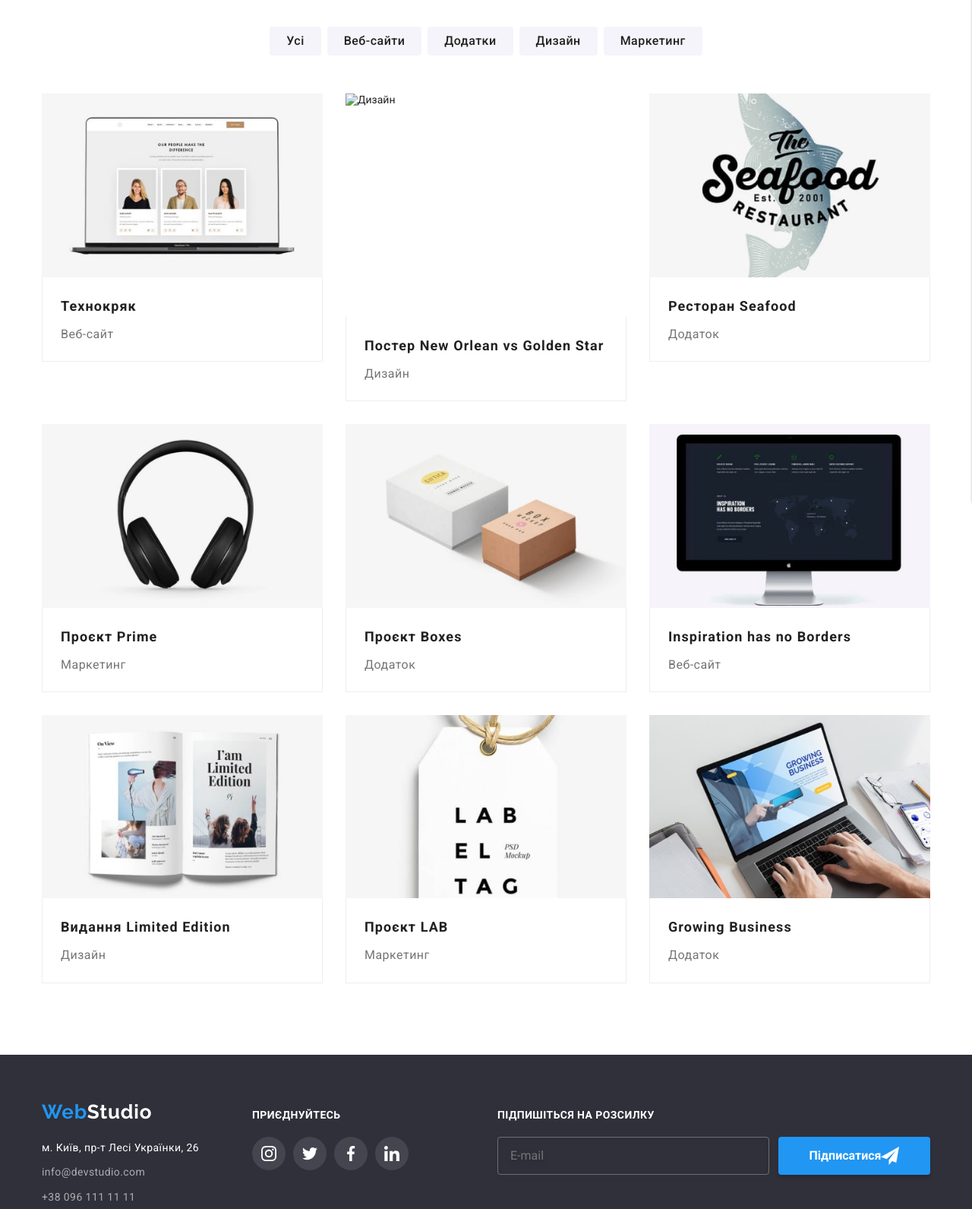
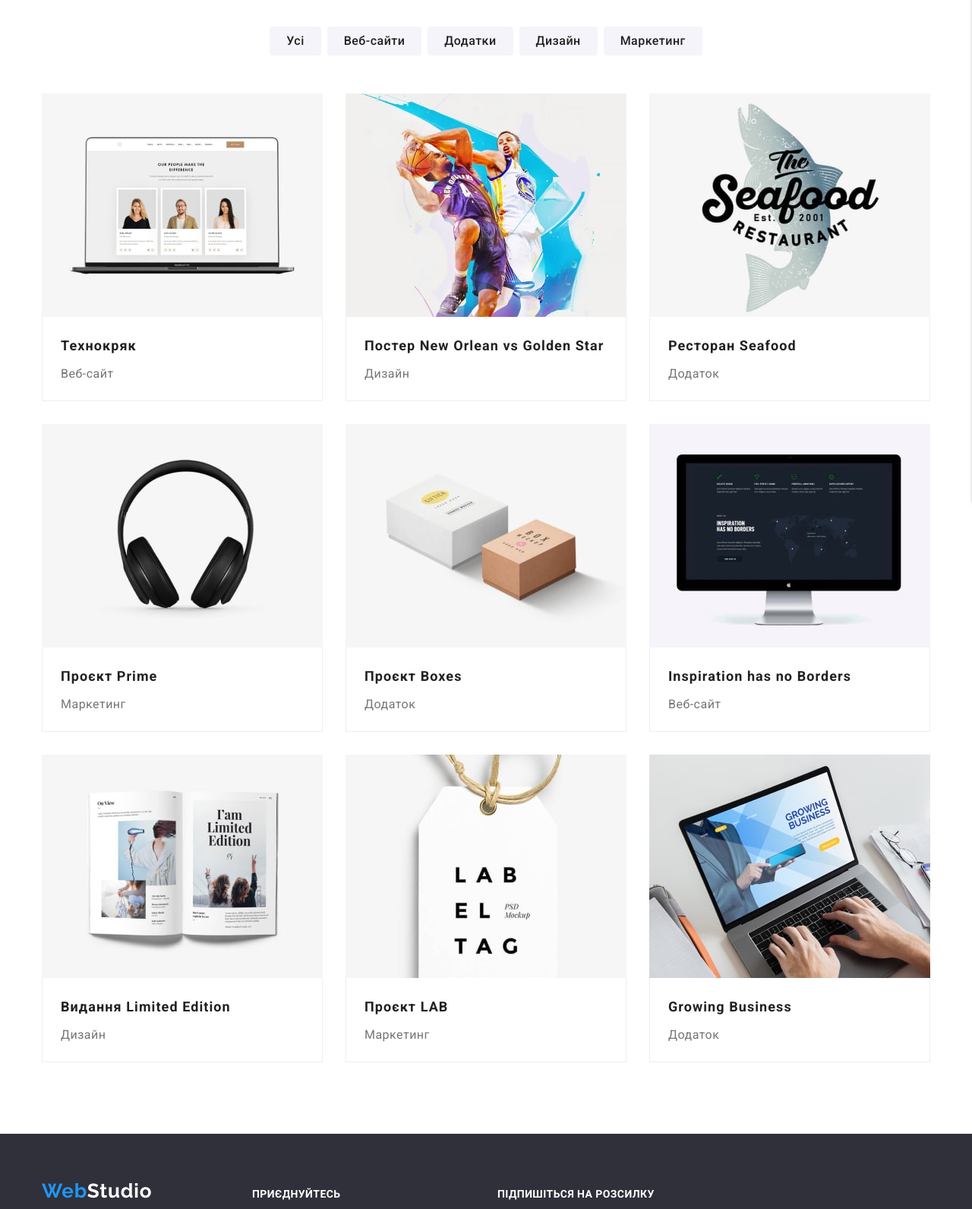
Before and after one commit to TetianaUstimevko/goit-markup-hw-08, a plain HTML site: page portfolio.html in a window 1280 px wide. Shown: the part 140-1731 px from the top of the page at 76% size. Drawn offline with nearby package versions, Linux system fonts and the light colour scheme.

Commit message:
add img to portfolio

```diff
--- a/portfolio.html
+++ b/portfolio.html
@@ -125,16 +125,17 @@
               <a class="portfolio__link" href="">
                 <div class="portfolio__thumb">
                   <img
-                    srcset="img\portfolio\phone\imgport1_sm@1x.jpg,
-                    img\portfolio\phone\imgport1_sm@2x.jpg,
-                    img\portfolio\tablet\imgport2_md@1x.jpg,
-                    img\portfolio\tablet\imgimgport1_md@2x.jpg,
-                    img\portfolio\desktop\imgport1_lg@1x.jpg,
-                    img\portfolio\desktop\imgport1_lg@2x.jpg"
-                    src="img\portfolio\phone\imgport1_sm@1x.jpg"
+                    srcset="./img/portfolio/phone/imgport1_sm@1x.jpg 450w,
+                    ./img/portfolio/phone/imgport1_sm@2x.jpg 900w,
+                    ./img/portfolio/tablet/imgport2_md@1x.jpg 354w,
+                    ./img/portfolio/tablet/imgimgport1_md@2x.jpg 708w,
+                    ./img/portfolio/desktop/imgport1_lg@1x.jpg 370w,
+                    ./img/portfolio/desktop/imgport1_lg@2x.jpg 740w"
+                    src="./img/portfolio/phone/imgport1_sm@1x.jpg"
+                    sizes="(min-width: 1200px) 370px, (min-width: 768px) 354px, (min-width: 480px) 450px, 100vw"
                     alt="Веб-сайт"
-                    width="370"
-                    height="294"
+                    min-width="370"
+
                     class="portfolio-img"
                   />
                   <div class="portfolio__overlay">
@@ -156,15 +157,17 @@
               <a class="portfolio__link" href="">
                 <div class="portfolio__thumb">
                   <img
-                    srcset="img\portfolio\phone\imgport2_sm@1x.jpg,img\portfolio\phone\imgport2_sm@2x.jpg,
-                    img\portfolio\tablet\imgport2_md@1x.jpg,
-                    img\portfolio\tablet\imgport2_md@2x.jpg,
-                    img\portfolio\desktop\imgport2_lg@1x.jpg,
-                    img\portfolio\desktop\imgport2_lg@2x.jpg"
-                    src="img\portfolio\phone\imgport2_sm@1x.jpg"
+                    srcset="./img/portfolio/phone/imgport2_sm@1x.jpg 450w,
+                    ./img/portfolio/phone/imgport2_sm@2x.jpg 900w,
+                    ./img/portfolio/tablet/imgport2_md@1x.jpg 354w,
+                    ./img/portfolio/tablet/imgport2_md@2x.jpg 708w,
+                    ./img/portfolio/desktop/imgport2_lg@1x.jpg 370w,
+                    ./img/portfolio/desktop/imgport2_lg@2x.jpg 740w"
+                    src="./img/portfolio/phone/imgport2_sm@1x.jpg"
+                    sizes="(min-width: 1200px) 370px, (min-width: 768px) 354px, (min-width: 480px) 450px, 100vw"
                     alt="Дизайн"
-                    width="370"
-                    height="294"
+                    min-width="370"
+
                     class="portfolio-img"
                   />
                   <div class="portfolio__overlay">
@@ -188,15 +191,17 @@
               <a class="portfolio__link" href="">
                 <div class="portfolio__thumb">
                   <img
-                   srcset="img\portfolio\phone\imgport3_sm@1x.jpg, img\portfolio\phone\imgport3_sm@2x.jpg,
-                   img\portfolio\tablet\imgport3_md@1x.jpg,
-                   img\portfolio\tablet\imgport3_md@2x.jpg,
-                   img\portfolio\desktop\imgport3_lg@1x.jpg,
-                   img\portfolio\desktop\imgport3_lg@2x.jpg"
-                    src="img\portfolio\phone\imgport3_sm@1x.jpg"
+                   srcset="./img/portfolio/phone/imgport3_sm@1x.jpg 450w,
+                   ./img/portfolio/phone/imgport3_sm@2x.jpg 900w,
+                   ./img/portfolio/tablet/imgport3_md@1x.jpg 354w,
+                   ./img/portfolio/tablet/imgport3_md@2x.jpg 708w,
+                   ./img/portfolio/desktop/imgport3_lg@1x.jpg 370w,
+                   ./img/portfolio/desktop/imgport3_lg@2x.jpg 740w"
+                    src="./img/portfolio/phone/imgport3_sm@1x.jpg"
+                    sizes="(min-width: 1200px) 370px, (min-width: 768px) 354px, (min-width: 480px) 450px, 100vw"
                     alt="Додаток"
-                    width="370"
-                    height="294"
+                    min-width="370"
+
                     class="portfolio-img"
                   />
                   <div class="portfolio__overlay">
@@ -218,15 +223,17 @@
               <a class="portfolio__link" href="">
                 <div class="portfolio__thumb">
                   <img
-                    srcset="img\portfolio\phone\imgport4_sm@1x.jpg, img\portfolio\phone\imgport4_sm@2x.jpg,
-                    img\portfolio\tablet\imgport4_md@1x.jpg,
-                    img\portfolio\tablet\imgport4_md@2x.jpg,
-                    img\portfolio\desktop\imgport4_lg@1x.jpg,
-                    img\portfolio\desktop\imgport4_lg@2x.jpg"
-                    src="img\portfolio\phone\imgport4_sm@1x.jpg"
+                    srcset="./img/portfolio/phone/imgport4_sm@1x.jpg 450w,
+                    ./img/portfolio/phone/imgport4_sm@2x.jpg 900w,
+                    ./img/portfolio/tablet/imgport4_md@1x.jpg 354w,
+                    ./img/portfolio/tablet/imgport4_md@2x.jpg 708w,
+                    ./img/portfolio/desktop/imgport4_lg@1x.jpg 370w,
+                    ./img/portfolio/desktop/imgport4_lg@2x.jpg 740w"
+                    src="./img/portfolio/phone/imgport4_sm@1x.jpg"
+                    sizes="(min-width: 1200px) 370px, (min-width: 768px) 354px, (min-width: 480px) 450px, 100vw"
                     alt="Маркетинг"
-                    width="370"
-                    height="294"
+                    min-width="370"
+
                     class="portfolio-img"
                   />
                   <div class="portfolio__overlay">
@@ -248,15 +255,17 @@
               <a class="portfolio__link" href="">
                 <div class="portfolio__thumb">
                   <img
-                    srcset="img\portfolio\phone\imgport5_sm@1x.jpg, img\portfolio\phone\imgport5_sm@2x.jpg,
-                    img\portfolio\tablet\imgport5_md@1x.jpg,
-                    img\portfolio\tablet\imgport5_md@1x.jpg,
-                    img\portfolio\desktop\imgport5_lg@1x.jpg,
-                    img\portfolio\desktop\imgport5_lg@2x.jpg"
-                    src="img\portfolio\phone\imgport5_sm@1x.jpg"
+                    srcset="./img/portfolio/phone/imgport5_sm@1x.jpg 450w,
+                    ./img/portfolio/phone/imgport5_sm@2x.jpg 900w,
+                    ./img/portfolio/tablet/imgport5_md@1x.jpg 354w,
+                    ./img/portfolio/tablet/imgport5_md@2x.jpg 708w,
+                    ./img/portfolio/desktop/imgport5_lg@1x.jpg 370w,
+                    ./img/portfolio/desktop/imgport5_lg@2x.jpg 740w"
+                    src="./img/portfolio/phone/imgport5_sm@1x.jpg"
+                    sizes="(min-width: 1200px) 370px, (min-width: 768px) 354px, (min-width: 480px) 450px, 100vw"
                     alt="Додаток"
-                    width="370"
-                    height="294"
+                    min-width="370"
+
                     class="portfolio-img"
                   />
                   <div class="portfolio__overlay">
@@ -278,15 +287,17 @@
               <a class="portfolio__link" href="">
                 <div class="portfolio__thumb">
                   <img
-                    srcset="img\portfolio\phone\imgport6_sm@1x.jpg, img\portfolio\phone\imgport6_sm@2x.jpg,
-                    img\portfolio\tablet\imgport6_md@1x.jpg,
-                    img\portfolio\tablet\imgport6_md@2x.jpg,
-                    img\portfolio\desktop\imgport6_lg@1x.jpg,
-                    img\portfolio\desktop\imgport6_lg@2x.jpg"
-                    src="img\portfolio\phone\imgport6_sm@1x.jpg"
+                    srcset="./img/portfolio/phone/imgport6_sm@1x.jpg 450w,
+                    ./img/portfolio/phone/imgport6_sm@2x.jpg 900w,
+                    ./img/portfolio/tablet/imgport6_md@1x.jpg 354w,
+                    ./img/portfolio/tablet/imgport6_md@2x.jpg 708w,
+                    ./img/portfolio/desktop/imgport6_lg@1x.jpg 370w,
+                    ./img/portfolio/desktop/imgport6_lg@2x.jpg 740w"
+                    src="./img/portfolio/phone/imgport6_sm@1x.jpg"
+                    sizes="(min-width: 1200px) 370px, (min-width: 768px) 354px, (min-width: 480px) 450px, 100vw"
                     alt="Веб-сайт"
-                    width="370"
-                    height="294"
+                    min-width="370"
+
                     class="portfolio-img"
                   />
                   <div class="portfolio__overlay">
@@ -310,15 +321,17 @@
               <a class="portfolio__link" href="">
                 <div class="portfolio__thumb">
                   <img
-                    srcset="img\portfolio\phone\imgport7_sm@1x.jpg, img\portfolio\phone\imgport7_sm@2x.jpg,
-                    img\portfolio\tablet\imgport7_md@1x.jpg,
-                    img\portfolio\tablet\imgport7_md@2x.jpg,
-                    img\portfolio\desktop\imgport7_lg@1x.jpg,
-                    img\portfolio\desktop\imgport7_lg@2x.jpg"
-                    src="img\portfolio\phone\imgport7_sm@1x.jpg"
+                    srcset="./img/portfolio/phone/imgport7_sm@1x.jpg 450w,
+                    ./img/portfolio/phone/imgport7_sm@2x.jpg 900w,
+                    ./img/portfolio/tablet/imgport7_md@1x.jpg 354w,
+                    ./img/portfolio/tablet/imgport7_md@2x.jpg 708w,
+                    ./img/portfolio/desktop/imgport7_lg@1x.jpg 370w,
+                    ./img/portfolio/desktop/imgport7_lg@2x.jpg 740w"
+                    src="./img/portfolio/phone/imgport7_sm@1x.jpg"
+                    sizes="(min-width: 1200px) 370px, (min-width: 768px) 354px, (min-width: 480px) 450px, 100vw"
                     alt="Дизайн"
-                    width="370"
-                    height="294"
+                    min-width="370"
+
                     class="portfolio-img"
                   />
                   <div class="portfolio__overlay">
@@ -340,15 +353,17 @@
               <a class="portfolio__link" href="">
                 <div class="portfolio__thumb">
                   <img
-                  srcset="img\portfolio\phone\imgport8_sm@1x.jpg, img\portfolio\phone\imgport8_sm@2x.jpg,
-                  img\portfolio\tablet\imgport8_md@1x.jpg,
-                  img\portfolio\tablet\imgport8_md@2x.jpg,
-                  img\portfolio\desktop\imgport8_lg@1x.jpg,
-                  img\portfolio\desktop\imgport8_lg@2x.jpg"
-                    src="img\portfolio\phone\imgport8_sm@1x.jpg"
+                  srcset="./img/portfolio/phone/imgport8_sm@1x.jpg 450w,
+                  ./img/portfolio/phone/imgport8_sm@2x.jpg 900w,
+                  ./img/portfolio/tablet/imgport8_md@1x.jpg 354w,
+                  ./img/portfolio/tablet/imgport8_md@2x.jpg 708w,
+                  ./img/portfolio/desktop/imgport8_lg@1x.jpg 370w,
+                  ./img/portfolio/desktop/imgport8_lg@2x.jpg 740w"
+                    src="./img/portfolio/phone/imgport8_sm@1x.jpg"
+                    sizes="(min-width: 1200px) 370px, (min-width: 768px) 354px, (min-width: 480px) 450px, 100vw"
                     alt="Маркетинг"
-                    width="370"
-                    height="294"
+                    min-width="370"
+
                     class="portfolio-img"
                   />
                   <div class="portfolio__overlay">
@@ -370,15 +385,17 @@
               <a class="portfolio__link" href="">
                 <div class="portfolio__thumb">
                   <img
-                    srcset="img\portfolio\phone\imgport9_sm@1x.jpg, img\portfolio\phone\imgport9_sm@2x.jpg,
-                    img\portfolio\tablet\imgport9_md@1x.jpg,
-                    img\portfolio\tablet\imgport9_md@2x.jpg,
-                    img\portfolio\desktop\imgport9_lg@1x.jpg,
-                    img\portfolio\desktop\imgport9_lg@2x.jpg"
-                    src="img\portfolio\phone\imgport9_sm@1x.jpg"
+                    srcset="./img/portfolio/phone/imgport9_sm@1x.jpg 450w,
+                    ./img/portfolio/phone/imgport9_sm@2x.jpg 900w,
+                    ./img/portfolio/tablet/imgport9_md@1x.jpg 354w,
+                    ./img/portfolio/tablet/imgport9_md@2x.jpg 708w,
+                    ./img/portfolio/desktop/imgport9_lg@1x.jpg 370w,
+                    ./img/portfolio/desktop/imgport9_lg@2x.jpg 740w"
+                    src="./img/portfolio/phone/imgport9_sm@1x.jpg"
+                    sizes="(min-width: 1200px) 370px, (min-width: 768px) 354px, (min-width: 480px) 450px, 100vw"
                     alt="Додаток"
-                    width="370"
-                    height="294"
+                    min-width="370"
+
                     class="portfolio-img"
                   />
                   <div class="portfolio__overlay">
```
